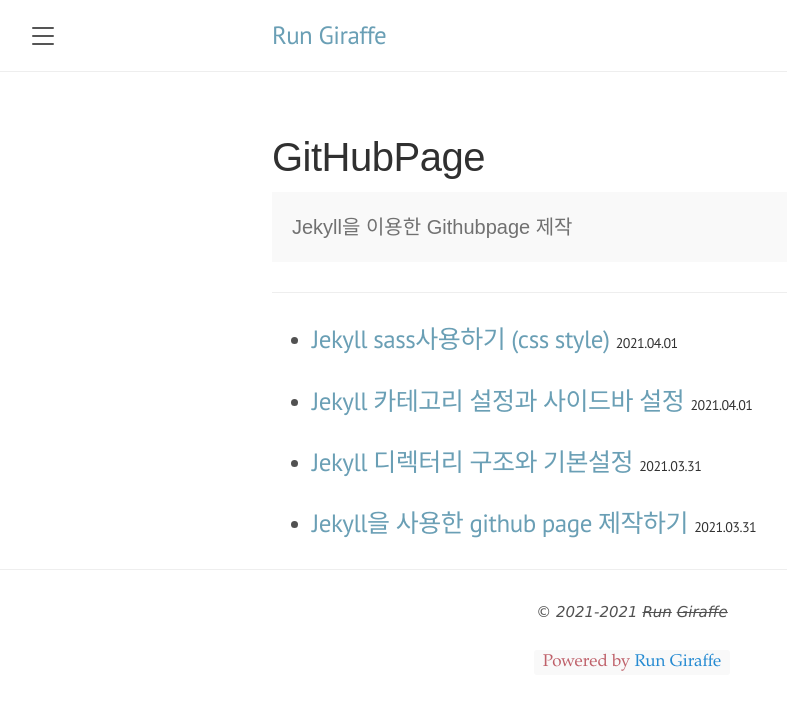
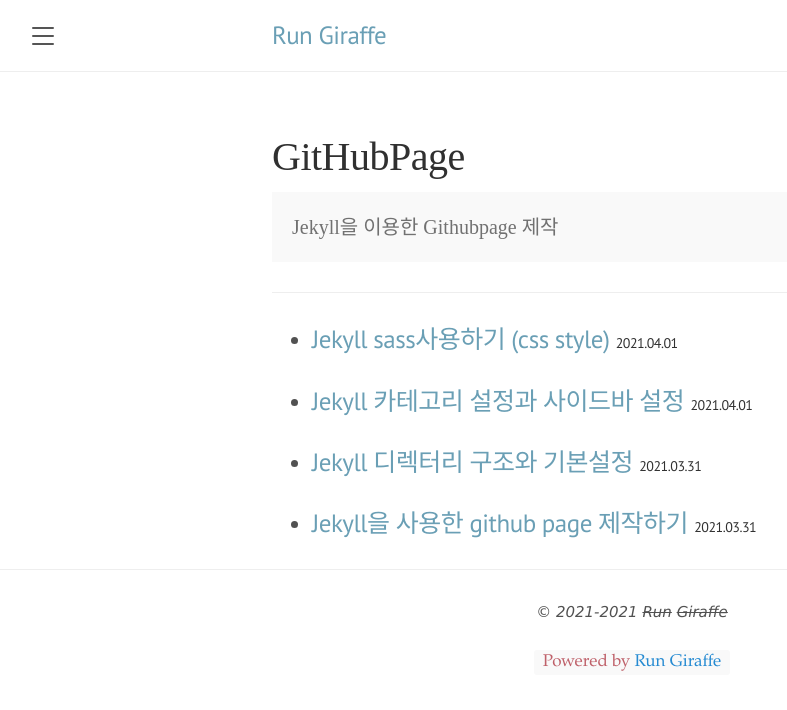
Before and after one commit to froggy0m0/froggy0m0.github.io, a Jekyll site: the page built from categories/GitHubPage.md, in a window 1280 px wide. Shown: the top 710 px of the page, without its empty margins (8-795 px from the left). Built offline with Jekyll 4.4.1, drawn with Linux system fonts in a browser that asks for light colours.

Commit message:
Update lanyon.scss

```diff
--- a/_sass/lanyon.scss
+++ b/_sass/lanyon.scss
@@ -328,10 +328,12 @@
   color: #303030;
 }
 
-.page-title,
+.page-title {
+  font-family: 'Noto Serif KR', serif;
+}
 .post-title {
   margin-top: 0;
-  font-family: 'Stylish', sans-serif;
+  font-family: 'Noto Serif KR', serif;
 }
 
 /* Meta data line below post title */
```
